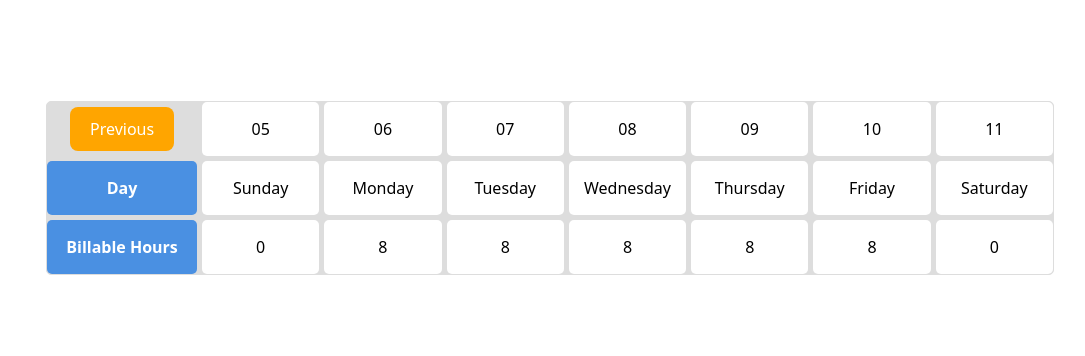
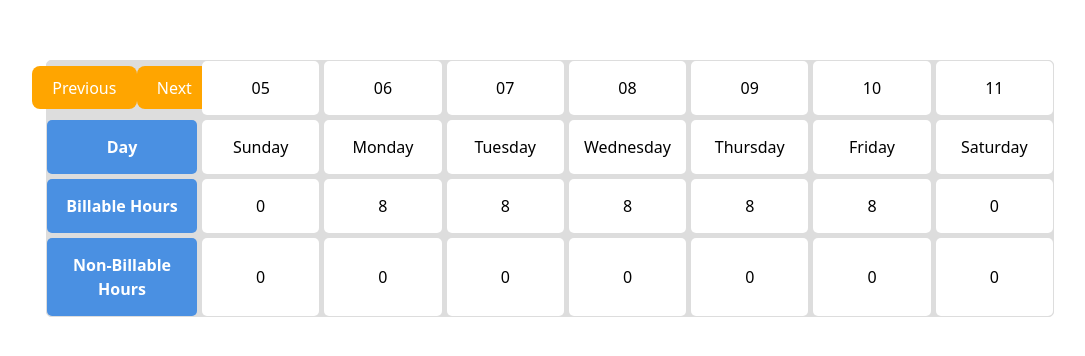
Before and after one commit to venugopalasok/Timesheet_Fe_ts, a React (Vite) app: page / in a window 1280 px wide. Shown: the part 212-568 px from the top of the page, without its empty margins (91-1176 px from the left). Built offline with nearby package versions, Linux system fonts and the light colour scheme.

Commit message:
Non-Billable hours to main  div, next button added

```diff
--- a/src/App.tsx
+++ b/src/App.tsx
@@ -11,6 +11,7 @@ function App() {
         {/* Row 1 */}
         <div className='prev-button-container'>
           <button className='button'>Previous</button>
+          <button className='button'>Next</button>
         </div>
         <div className='date-cell'>05</div>
         <div className='date-cell'>06</div>
@@ -38,7 +39,18 @@ function App() {
         <div className='hours-cell'>8</div>
         <div className='hours-cell'>8</div>
         <div className='hours-cell'>0</div>
+        {/* Row 3 */}
+        <div className='row-header'>Non-Billable Hours</div>
+        <div className='hours-cell'>0</div>
+        <div className='hours-cell'>0</div>
+        <div className='hours-cell'>0</div>
+        <div className='hours-cell'>0</div>
+        <div className='hours-cell'>0</div>
+        <div className='hours-cell'>0</div>
+        <div className='hours-cell'>0</div>
+
       </div>
+
     </>
   )
 }
```
